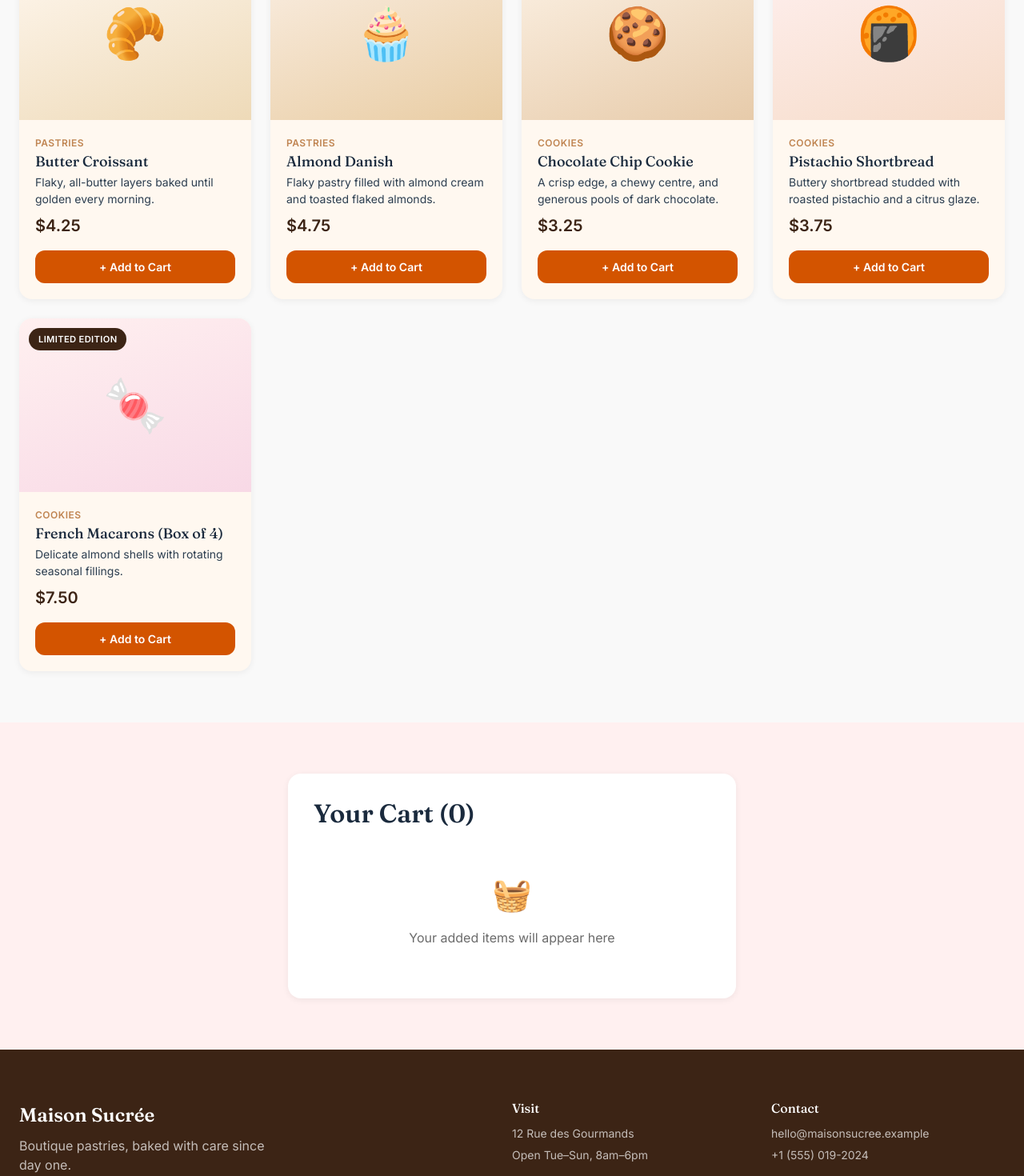
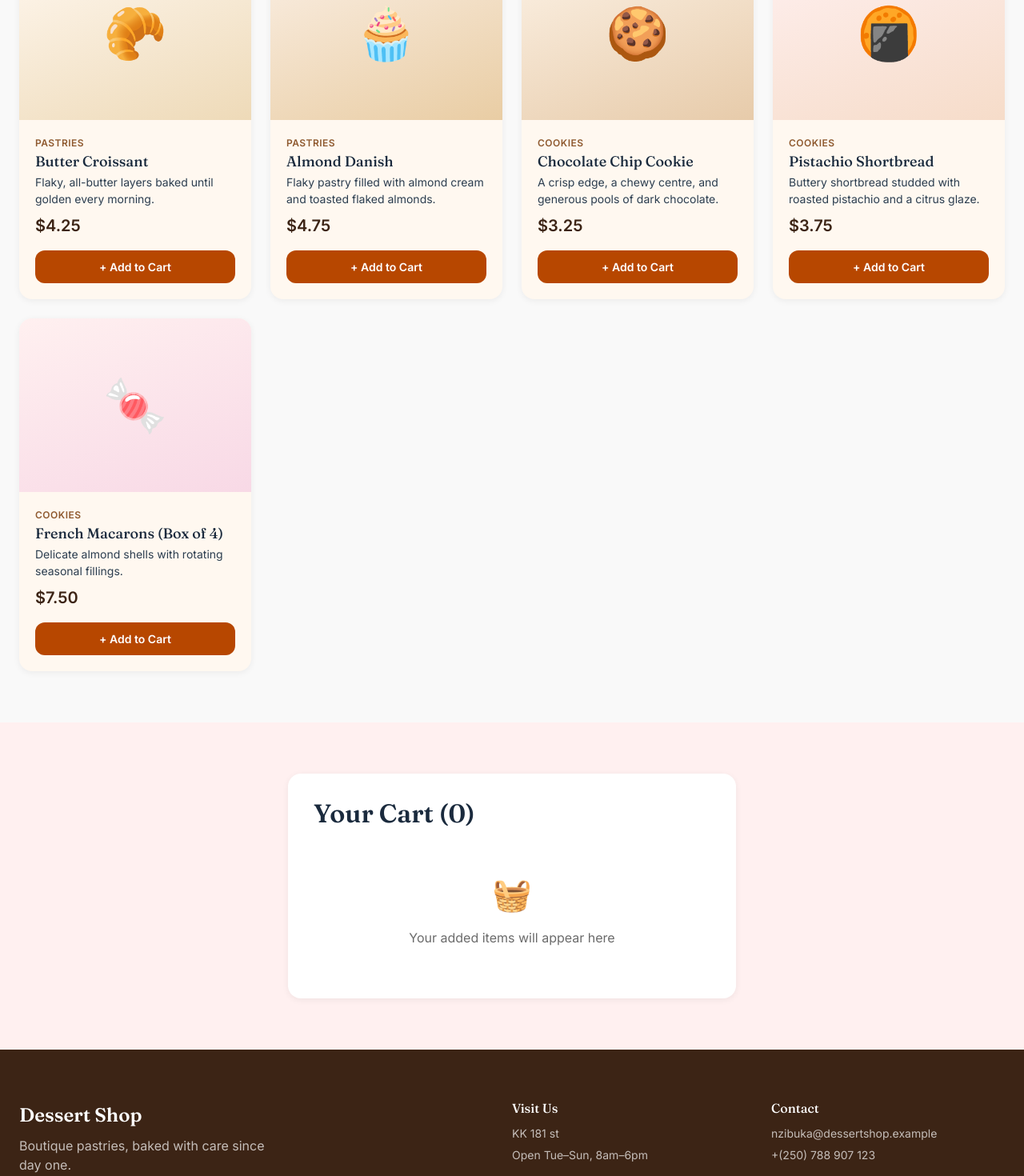
Before and after one commit to nzibukaemmanuel/FEM_Angular, an Angular app: page / in a window 1280 px wide. Shown: the part 1330-2800 px from the top of the page at 80% size. Built offline with nearby package versions, Linux system fonts and the light colour scheme.

Commit message:
fix: Rebrand to Dessert Shop and fix WCAG contrast failures

```diff
--- a/src/app/app.ts
+++ b/src/app/app.ts
@@ -14,7 +14,6 @@ import { CartService } from './services/cart.service';
   selector: 'app-root',
   imports: [RouterOutlet, Header, Hero, ProductGrid, CartSummary, OrderModal, Footer, Toast],
   templateUrl: './app.html',
-  styleUrl: './app.css',
 })
 export class App {
   private readonly cart = inject(CartService);
--- a/src/app/components/footer/footer.html
+++ b/src/app/components/footer/footer.html
@@ -1,22 +1,22 @@
 <footer class="site-footer" id="about">
   <div class="inner">
     <div class="brand">
-      <p class="logo">Maison&nbsp;Sucrée</p>
+      <p class="logo">Dessert&nbsp;Shop</p>
       <p class="tagline">Boutique pastries, baked with care since day one.</p>
     </div>
 
     <div class="col" id="contact">
-      <h3>Visit</h3>
-      <p>12 Rue des Gourmands</p>
+      <h3>Visit Us</h3>
+      <p>KK 181 st</p>
       <p>Open Tue–Sun, 8am–6pm</p>
     </div>
 
     <div class="col">
       <h3>Contact</h3>
-      <p>hello&#64;maisonsucree.example</p>
-      <p>+1 (555) 019-2024</p>
+      <p>nzibuka&#64;dessertshop.example</p>
+      <p>+(250) 788 907 123</p>
     </div>
   </div>
 
-  <p class="copyright">&#169; {{ year }} Maison Sucrée. All rights reserved.</p>
+  <p class="copyright">&#169; {{ year }} Dessert Shop. All rights reserved.</p>
 </footer>
--- a/src/app/components/header/header.html
+++ b/src/app/components/header/header.html
@@ -1,6 +1,6 @@
 <header class="site-header">
   <div class="inner">
-    <a class="logo" href="#top">Maison&nbsp;Sucrée</a>
+    <a class="logo" href="#top">Dessert&nbsp;Shop</a>
 
     <nav class="nav" aria-label="Primary">
       <a href="#menu">Menu</a>
--- a/src/app/components/order-modal/order-modal.html
+++ b/src/app/components/order-modal/order-modal.html
@@ -3,7 +3,7 @@
     <div class="modal">
       <span class="check" aria-hidden="true">✓</span>
       <h2 id="order-confirmed-title">Order Confirmed</h2>
-      <p class="subtext">We're firing up the oven — thank you for your order!</p>
+      <p class="subtext">We're firing up the oven, thank you for your order!</p>
 
       <ul class="items">
         @for (item of items(); track item.dessert.id) {
--- a/src/app/components/product-card/product-card.css
+++ b/src/app/components/product-card/product-card.css
@@ -33,24 +33,6 @@
 
 .card:hover .emoji {
   transform: scale(1.05);
-}
-
-.badge {
-  position: absolute;
-  top: 12px;
-  left: 12px;
-  padding: 6px 12px;
-  border-radius: 20px;
-  background: var(--color-primary);
-  color: var(--color-white);
-  font-size: 0.7rem;
-  font-weight: 600;
-  text-transform: uppercase;
-  letter-spacing: 0.03em;
-}
-
-.badge.dark {
-  background: var(--color-dark);
 }
 
 .body {
--- a/src/app/components/product-card/product-card.html
+++ b/src/app/components/product-card/product-card.html
@@ -3,11 +3,6 @@
     class="visual"
     [style.background]="'linear-gradient(160deg, ' + dessert().gradient[0] + ', ' + dessert().gradient[1] + ')'"
   >
-    @if (dessert().badge) {
-      <span class="badge" [class.dark]="dessert().badge === 'Limited Edition'">
-        {{ dessert().badge }}
-      </span>
-    }
     <span class="emoji" aria-hidden="true">{{ dessert().emoji }}</span>
   </div>
 
--- a/src/app/data/desserts.ts
+++ b/src/app/data/desserts.ts
@@ -9,7 +9,6 @@ export const DESSERTS: Dessert[] = [
     price: 8.5,
     emoji: '🍰',
     gradient: ['#FFF8F0', '#F3D9BE'],
-    badge: 'Best Seller',
   },
   {
     id: 'chocolate-souffle-cake',
@@ -28,7 +27,6 @@ export const DESSERTS: Dessert[] = [
     price: 6.75,
     emoji: '🥧',
     gradient: ['#FFF0F0', '#FBDCE0'],
-    badge: 'Limited Edition',
   },
   {
     id: 'classic-lemon-tart',
@@ -47,7 +45,6 @@ export const DESSERTS: Dessert[] = [
     price: 4.25,
     emoji: '🥐',
     gradient: ['#FFF8F0', '#EEDAB8'],
-    badge: 'Best Seller',
   },
   {
     id: 'almond-danish',
@@ -84,6 +81,5 @@ export const DESSERTS: Dessert[] = [
     price: 7.5,
     emoji: '🍬',
     gradient: ['#FFF0F0', '#F8D9E6'],
-    badge: 'Limited Edition',
   },
 ];
--- a/src/app/models/dessert.model.ts
+++ b/src/app/models/dessert.model.ts
@@ -1,6 +1,4 @@
 export type DessertCategory = 'All' | 'Cakes' | 'Pastries' | 'Tarts' | 'Cookies';
-
-export type DessertBadge = 'Best Seller' | 'Limited Edition';
 
 export interface Dessert {
   id: string;
@@ -10,7 +8,6 @@ export interface Dessert {
   price: number;
   emoji: string;
   gradient: [string, string];
-  badge?: DessertBadge;
 }
 
 export interface CartItem {
--- a/src/index.html
+++ b/src/index.html
@@ -2,7 +2,7 @@
 <html lang="en">
 <head>
   <meta charset="utf-8">
-  <title>Maison Sucrée | Boutique Bakery</title>
+  <title>Dessert Shop </title>
   <meta name="description" content="A warm, modern boutique bakery — cakes, pastries, tarts and cookies baked daily.">
   <base href="/">
   <meta name="viewport" content="width=device-width, initial-scale=1">
--- a/src/styles.css
+++ b/src/styles.css
@@ -8,9 +8,9 @@
   --color-dark: #3c2415;
   --color-text: #1a2a3d;
   --color-text-secondary: #2c3e50;
-  --color-primary: #d35400;
-  --color-primary-hover: #b74700;
-  --color-secondary: #c08552;
+  --color-primary: #b74700;
+  --color-primary-hover: #9c3d00;
+  --color-secondary: #8f5a30;
   --color-price: #3c2415;
   --color-white: #ffffff;
   /* #a9a9a9 as specified, reserved for decorative/iconography only: it fails WCAG AA
```
Also changed, not shown: src/app/app.css (deleted).
